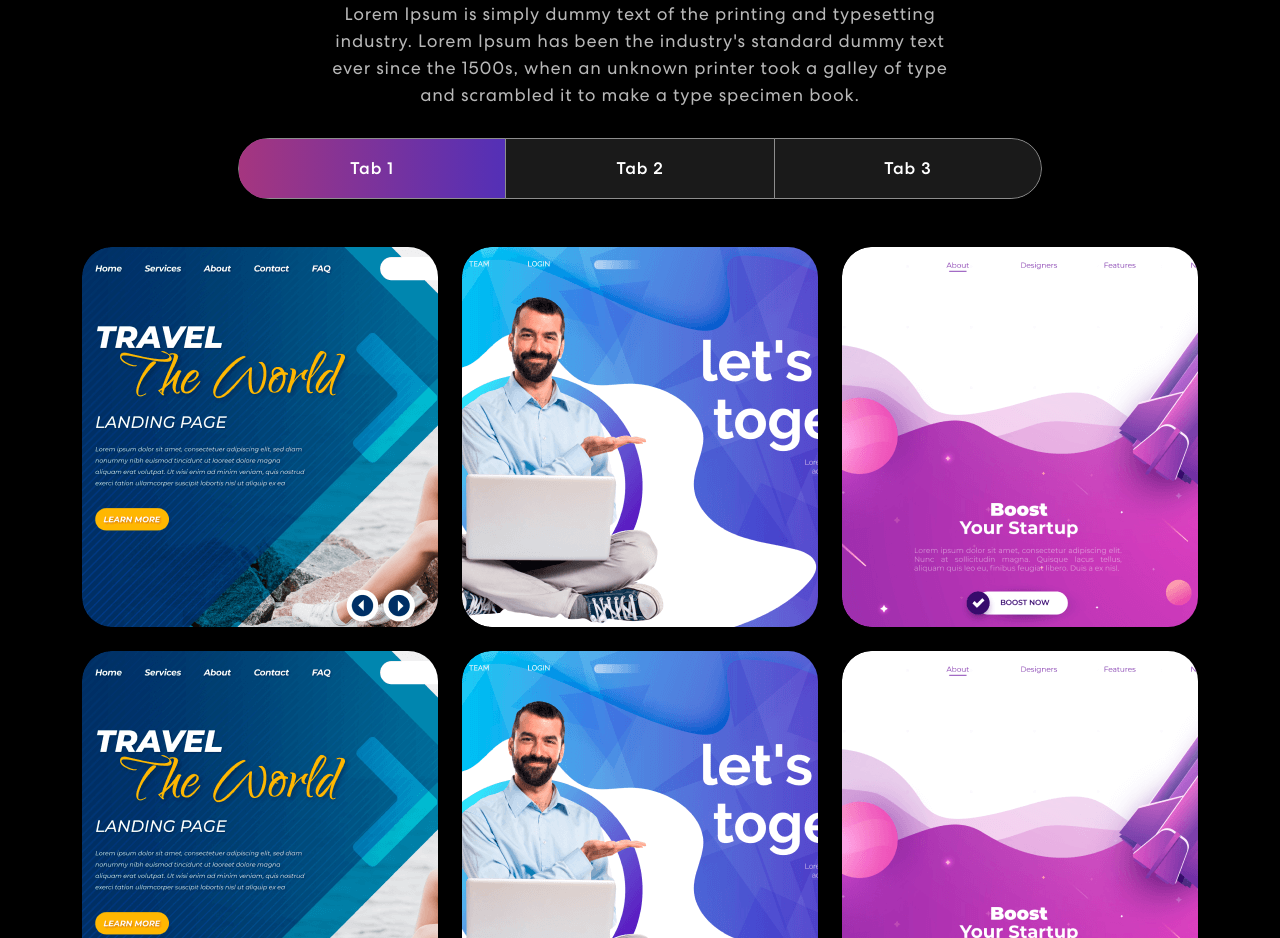
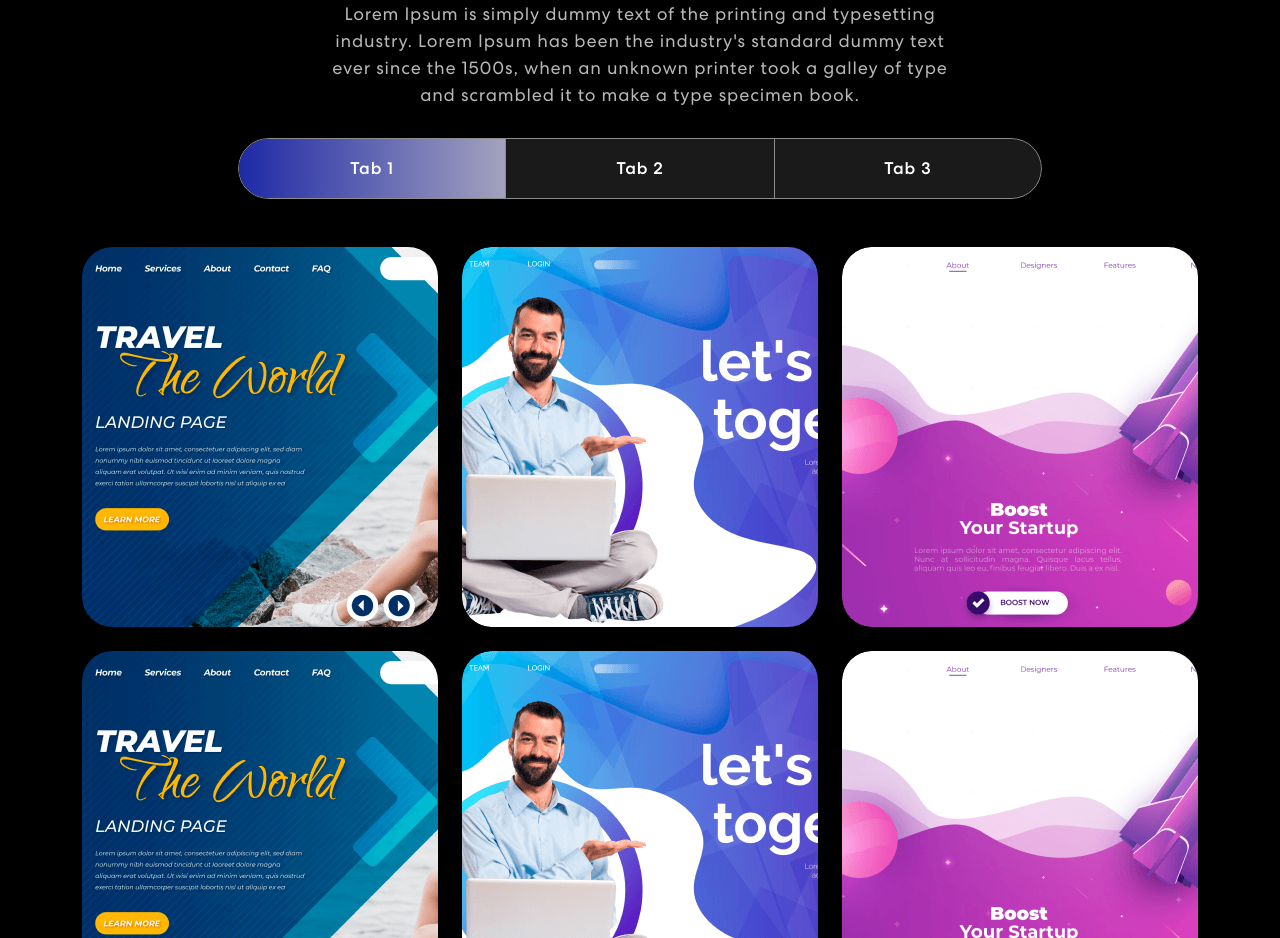
Before and after one commit to Mtha-Sibanda/my_site, a React (Create React App) app in the folder personal-portfolio/: page / in a window 1280 px wide. Shown: the part 1680-2618 px from the top of the page. Built offline with nearby package versions, Linux system fonts and the light colour scheme.

Commit message:
Updated CSS

```diff
--- a/personal-portfolio/src/App.css
+++ b/personal-portfolio/src/App.css
@@ -408,7 +408,7 @@ nav.navbar .navbar-toggler[aria-expanded="true"] .navbar-toggler-icon {
     position: absolute;
     width: 0;
     height: 100%;
-    background: linear-gradient(90.21deg, #AA367C -5.91%, #4A2FBD 111.58%);
+    background: linear-gradient(90.21deg, #1622a5 -5.91%, #b3b0c1 111.58%);
     top: 0;
     left: 0;
     z-index: -1;
@@ -424,6 +424,9 @@ nav.navbar .navbar-toggler[aria-expanded="true"] .navbar-toggler-icon {
   border: 1px solid rgba(255, 255, 255, 0.5);
   border-radius: 55px 0px 0px 55px;
 }
+.nav-link#projects-tabs-tab-first::before {
+  border-radius: 55px 0px 0px 55px; /* Match the border-radius */
+}
 .nav-link#projects-tabs-tab-second {
   border-top: 1px solid rgba(255, 255, 255, 0.5);
   border-bottom: 1px solid rgba(255, 255, 255, 0.5);
@@ -431,6 +434,9 @@ nav.navbar .navbar-toggler[aria-expanded="true"] .navbar-toggler-icon {
 .nav-link#projects-tabs-tab-third {
   border: 1px solid rgba(255, 255, 255, 0.5);
   border-radius: 0 55px 55px 0;
+}
+.nav-link#projects-tabs-tab-third::before {
+  border-radius: 0px 55px 55px 0px; /* Match the border-radius */
 }
 .proj-imgbx {
   position: relative;
```
